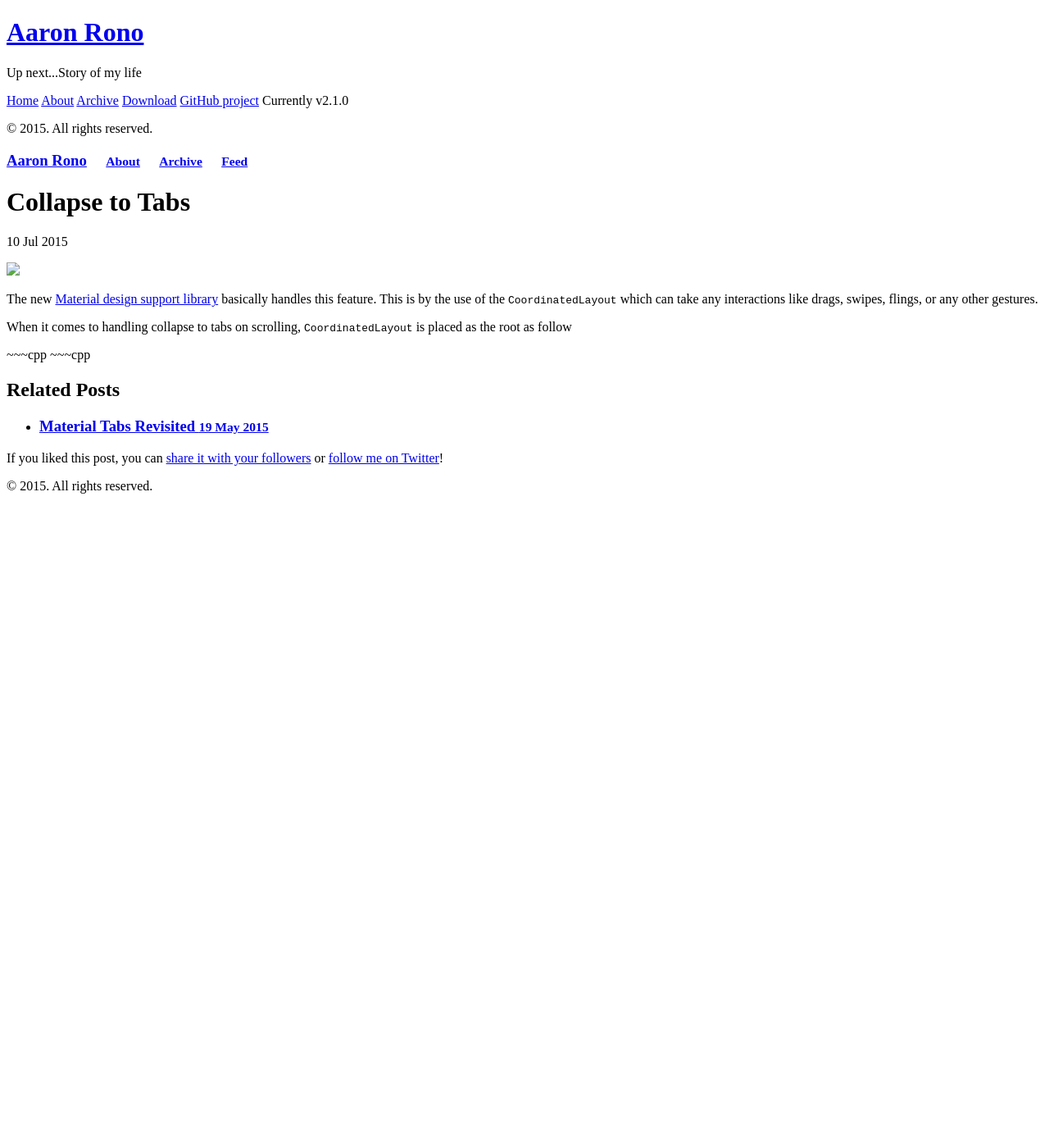
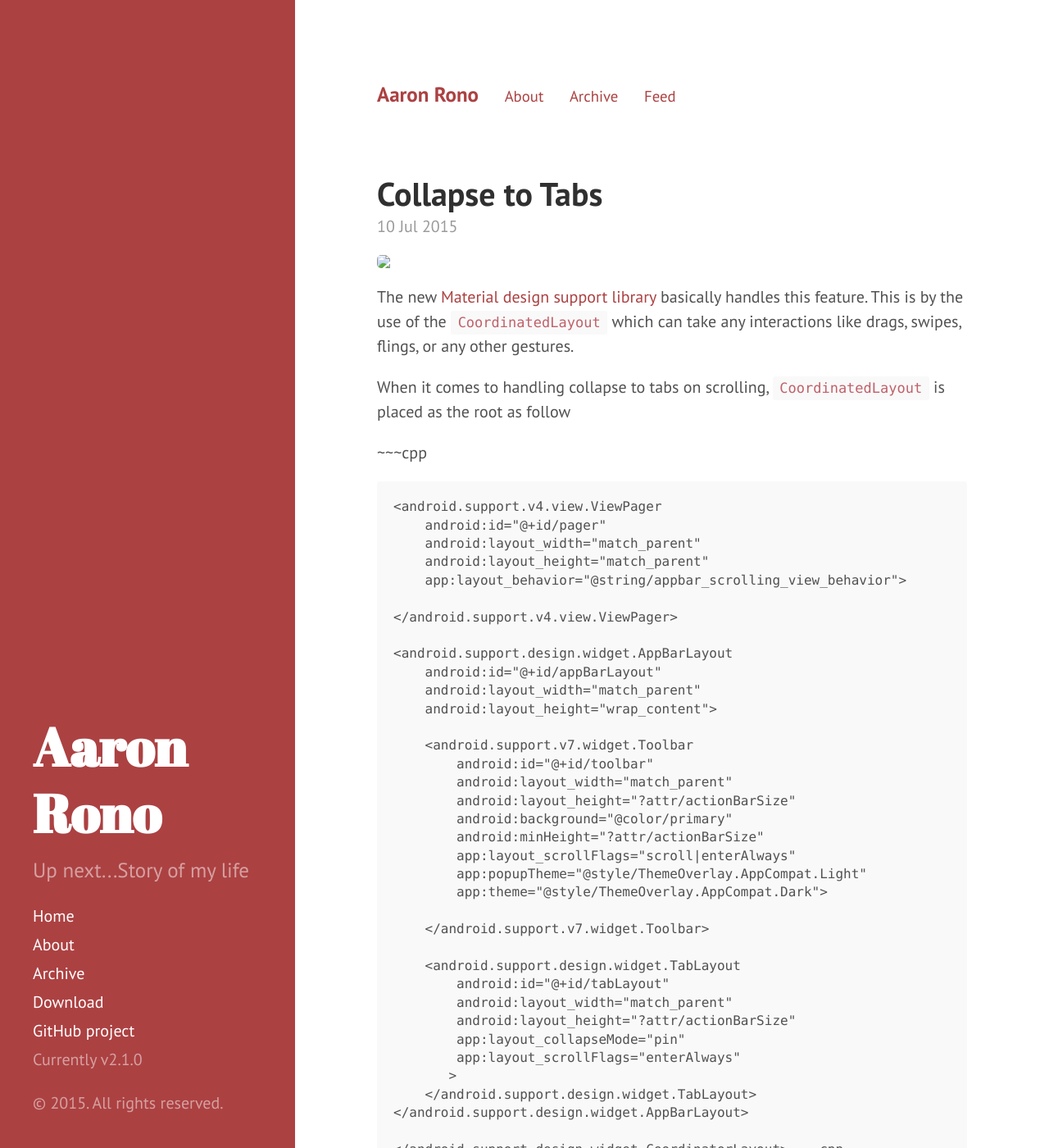
Before and after one commit to Aroniez/aroniez.github.io, a Jekyll site: the page built from _posts/2015-07-10-collapse-to-tabs.md, in a window 1280 px wide and 1400 px high. Shown: the whole window at 82% size. Built offline with Jekyll 4.4.1, drawn with Linux system fonts in a browser that asks for light colours; Markdown is read by kramdown in place of the engine named in the settings; comment, search, counter and statistics services are not loaded.

Commit message:
second post

```diff
--- a/_config.yml
+++ b/_config.yml
@@ -18,7 +18,7 @@
 tagline:          'An Android Enthusiast'
 description:      'Up next...Story of my life'
 url:              http://hyde.getpoole.com
-baseurl:          aroniez.github.io
+baseurl:          http://aroniez.github.io/
 
 author:
   name:           'Aaron Rono'
--- a/_posts/2015-07-10-collapse-to-tabs.md
+++ b/_posts/2015-07-10-collapse-to-tabs.md
@@ -7,16 +7,16 @@
 
 The new <a href="https://developer.android.com/tools/support-library/features.html">Material design support library</a> basically handles this feature. This is by the use of the <code>CoordinatedLayout</code> which can take any interactions like drags, swipes, flings, or any other gestures.
 <p>When it comes to handling collapse to tabs on scrolling, <code>CoordinatedLayout</code> is placed as the root as follow</p>
-<p>
-	~~~cpp
 
-	<android.support.design.widget.CoordinatorLayout xmlns:android="http://schemas.android.com/apk/res/android"
-    xmlns:app="http://schemas.android.com/apk/res-auto"
-    xmlns:tools="http://schemas.android.com/tools"
-    android:id="@+id/coordinator"
-    android:layout_width="match_parent"
-    android:layout_height="match_parent"
-    tools:context="android.aaron.com.material.ui.CollapseToToolbarActivity">
+~~~cpp
+	<android.support.design.widget.CoordinatorLayout
+		xmlns:android="http://schemas.android.com/apk/res/android"
+	    xmlns:app="http://schemas.android.com/apk/res-auto"
+	    xmlns:tools="http://schemas.android.com/tools"
+	    android:id="@+id/coordinator"
+	    android:layout_width="match_parent"
+	    android:layout_height="match_parent"
+	    tools:context="android.aaron.com.material.ui.CollapseToToolbarActivity">
 
     <android.support.v4.view.ViewPager
         android:id="@+id/pager"
@@ -51,12 +51,7 @@
             app:layout_scrollFlags="enterAlways"
            >
         </android.support.design.widget.TabLayout>
-
     </android.support.design.widget.AppBarLayout>
 
-</android.support.design.widget.CoordinatorLayout>
-
-	~~~cpp
-
-
-</p>
+	</android.support.design.widget.CoordinatorLayout>
+~~~cpp
```
Also changed, not shown: _posts/2015-05-19-material-tabs-revisited.md (+7 -4 lines), 4 other files.
